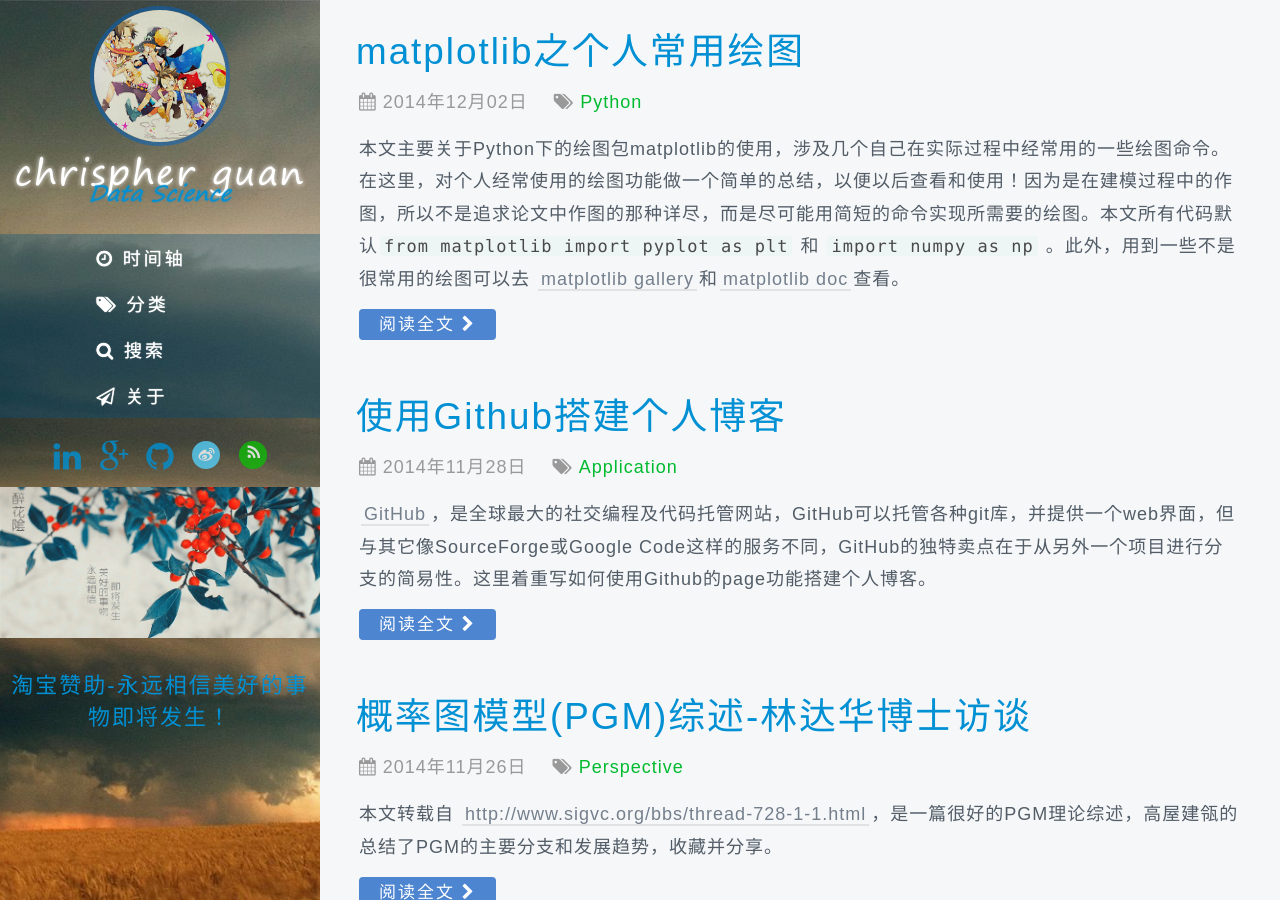
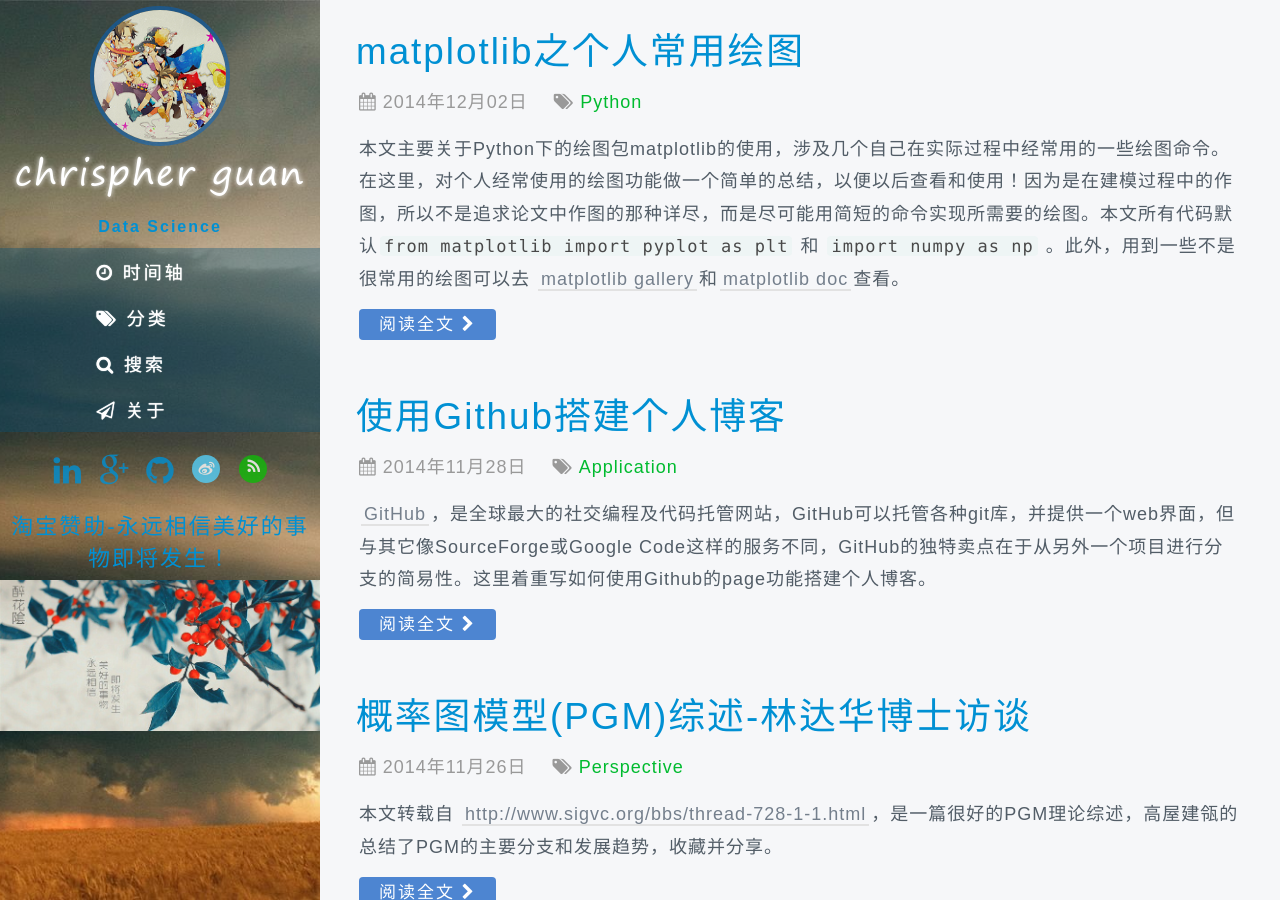
Before and after one commit to chrispher/chrispher.github.com, a Jekyll site: the page built from index.html, in a window 1280 px wide and 900 px high. Built offline with Jekyll 4.4.1, drawn with Linux system fonts in a browser that asks for light colours; some web fonts are replaced; the list of posts is cut into pages by our own code; comment, search, counter and statistics services are not loaded.

Commit message:
modify the ads

```diff
--- a/_includes/sidebar.html
+++ b/_includes/sidebar.html
@@ -3,7 +3,7 @@
     <a href="/"><img src="{{ site.author.logo }}" alt="logo"></img></a>
   </div>
   <h3 class="title"><a href="/">{{ site.blog.name }}</a></h3>
-  <h3 class="sub-title"><a href="/">{{ site.blog.description }}</a></h3>
+  <h4><a href="/">{{ site.blog.description }}</a></h4>
 
   <nav id="nav">
     <ul>
@@ -17,12 +17,11 @@
     {% include social.html %}
   </nav>
 
+  <h3><a href="http://chendoctor.taobao.com">淘宝赞助-永远相信美好的事物即将发生！</a></h3>
   <br/>
 
   <a href="http://chendoctor.taobao.com">
     <img src="http://chrispher.github.com/res/img/ads.jpg" height="100%" width="100%"></img>
-</a>
-
-  <h3><a href="http://chendoctor.taobao.com">淘宝赞助-永远相信美好的事物即将发生！</a></h3>
+  </a>
 
 </div>
```
